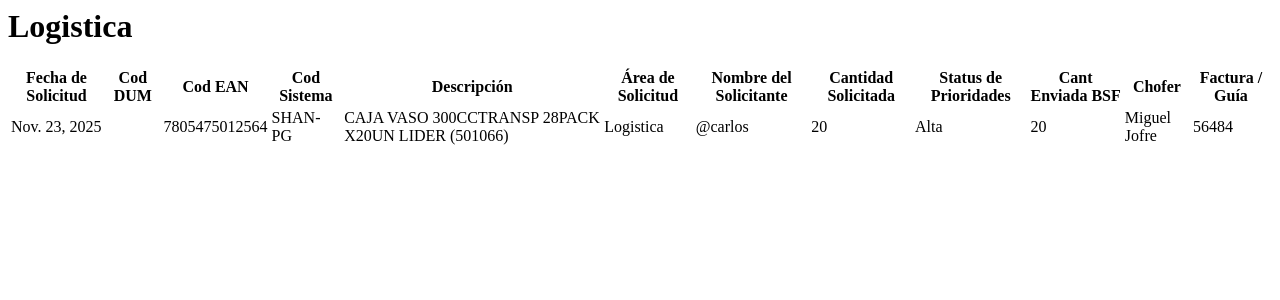
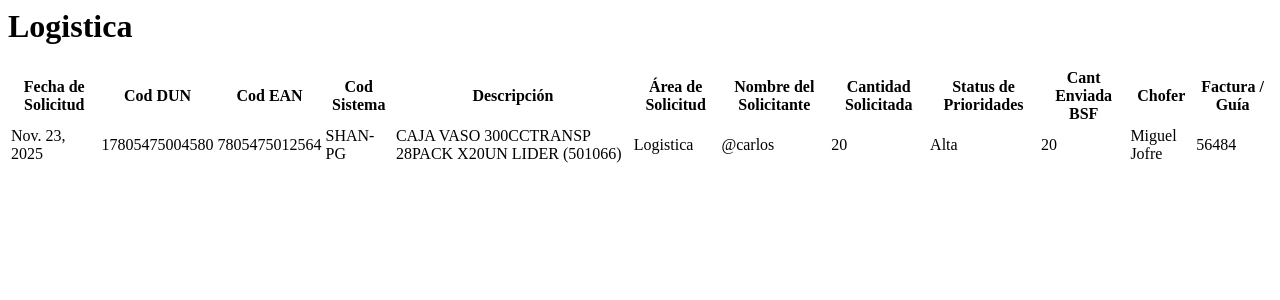
Before and after one commit to Marckd4/data_notas_de_ventas, a Django app: page /pedidos/ in a window 1280 px wide. Shown: the top 300 px of the page. Run offline with Django 5.2, Linux system fonts and the light colour scheme; data comes from the database, SQL or seed files in the repository.

Commit message:
notaventas0.2

```diff
--- a/pedidos/templates/index.html
+++ b/pedidos/templates/index.html
@@ -6,7 +6,7 @@
     <thead class="table-dark">
       <tr>
         <th>Fecha de Solicitud</th>
-        <th>Cod DUM</th>
+        <th>Cod DUN</th>
         <th>Cod EAN</th>
         <th>Cod Sistema</th>
         <th>Descripción</th>
@@ -25,7 +25,7 @@
       <!-- conecta a data  -->
       <tr>
         <td>{{ p.fecha_solicitud }}</td>
-        <td>{{ p.cod_dum }}</td>
+        <td>{{ p.cod_dun }}</td>
         <td>{{ p.cod_ean }}</td>
         <td>{{ p.cod_sistema }}</td>
         <td>{{ p.descripcion }}</td>
```
